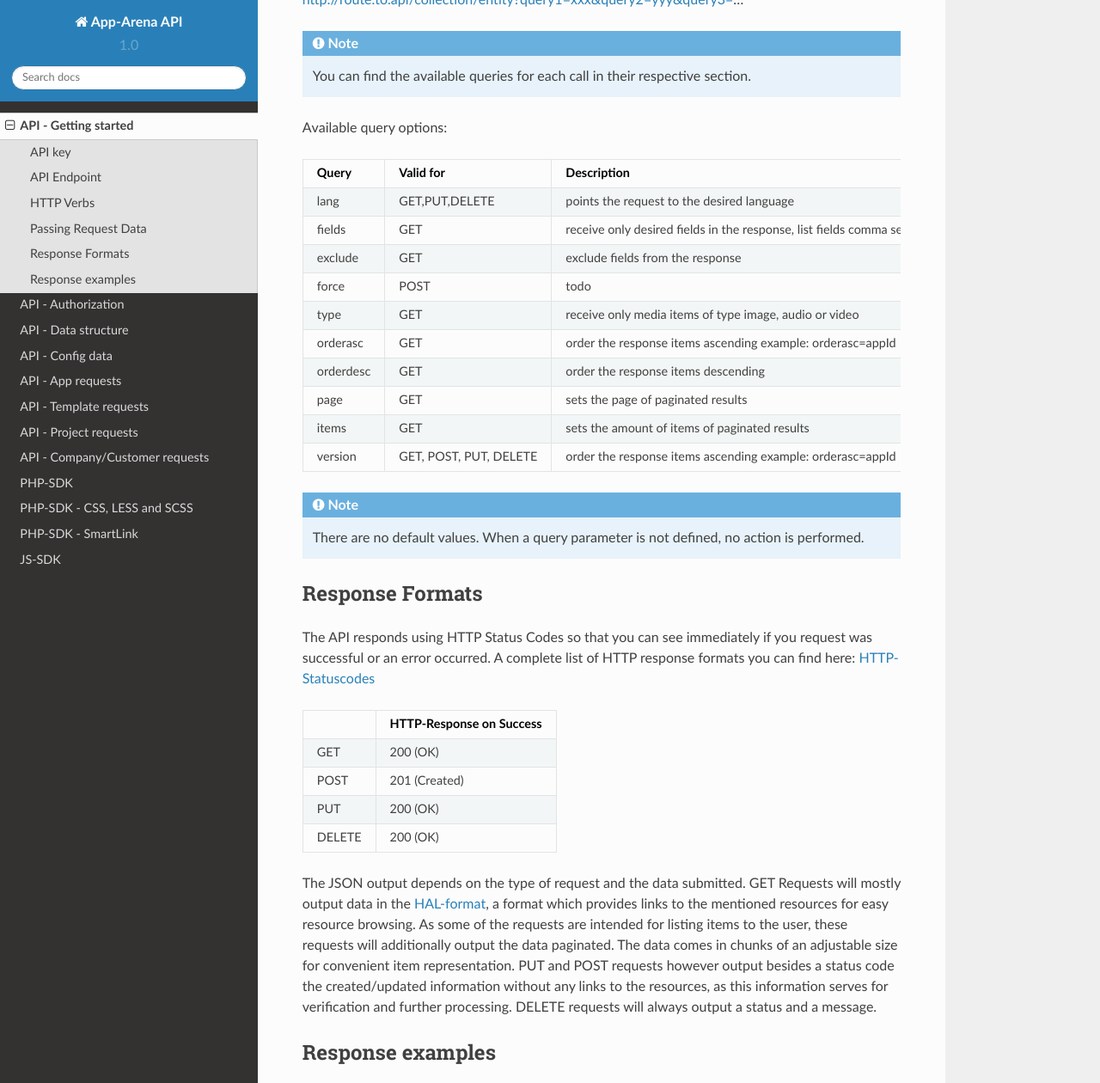
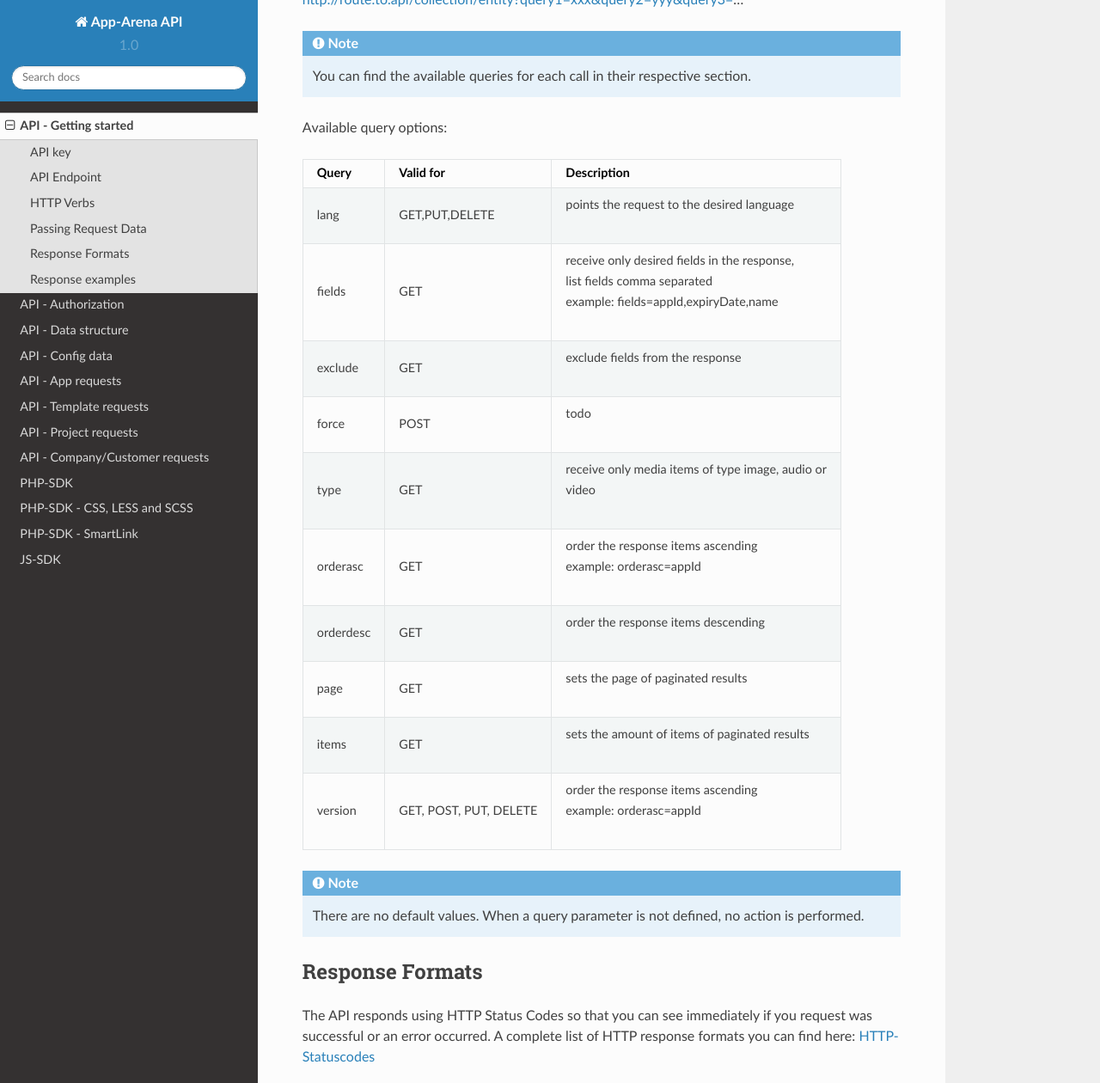
Before and after one commit to apparena/docs, a Sphinx documentation site: the page built from docs/api/001-index.rst, in a window 1280 px wide and 1400 px high, scrolled down 1067 px, cut to the strip 0-1260 px from the top of the window. Shown: the whole strip at 86% size. Built offline with Sphinx 7.4.7 and the Read the Docs theme 2.0.0, drawn with Linux system fonts in a browser that asks for light colours.

```diff
--- a/docs/api/001-index.rst
+++ b/docs/api/001-index.rst
@@ -57,30 +57,30 @@ Available query options:
 +------------+--------------------------+-------------------------------------------------------+
 | Query      | Valid for                | Description                                           |
 +============+==========================+=======================================================+
-| lang       | GET,PUT,DELETE           | points the request to the desired language            |
+| lang       | GET,PUT,DELETE           | | points the request to the desired language          |
 +------------+--------------------------+-------------------------------------------------------+
-| fields     | GET                      | receive only desired fields in the response,          |
-|            |                          | list fields comma separated                           |
-|            |                          | example: fields=appId,expiryDate,name                 |
+| fields     | GET                      | | receive only desired fields in the response,        |
+|            |                          | | list fields comma separated                         |
+|            |                          | | example: fields=appId,expiryDate,name               |
 +------------+--------------------------+-------------------------------------------------------+
-| exclude    | GET                      | exclude fields from the response                      |
+| exclude    | GET                      | | exclude fields from the response                    |
 +------------+--------------------------+-------------------------------------------------------+
-| force      | POST                     | todo                                                  |
+| force      | POST                     | | todo                                                |
 +------------+--------------------------+-------------------------------------------------------+
-| type       | GET                      | receive only media items of type image, audio or      |
-|            |                          | video                                                 |
+| type       | GET                      | | receive only media items of type image, audio or    |
+|            |                          | | video                                               |
 +------------+--------------------------+-------------------------------------------------------+
-| orderasc   | GET                      | order the response items ascending                    |
-|            |                          | example: orderasc=appId                               |
+| orderasc   | GET                      | | order the response items ascending                  |
+|            |                          | | example: orderasc=appId                             |
 +------------+--------------------------+-------------------------------------------------------+
-| orderdesc  | GET                      | order the response items descending                   |
+| orderdesc  | GET                      | | order the response items descending                 |
 +------------+--------------------------+-------------------------------------------------------+
-| page       | GET                      | sets the page of paginated results                    |
+| page       | GET                      | | sets the page of paginated results                  |
 +------------+--------------------------+-------------------------------------------------------+
-| items      | GET                      | sets the amount of items of paginated results         |
+| items      | GET                      | | sets the amount of items of paginated results       |
 +------------+--------------------------+-------------------------------------------------------+
-| version    | GET, POST, PUT, DELETE   | order the response items ascending                    |
-|            |                          | example: orderasc=appId                               |
+| version    | GET, POST, PUT, DELETE   | | order the response items ascending                  |
+|            |                          | | example: orderasc=appId                             |
 +------------+--------------------------+-------------------------------------------------------+
 
 .. Note:: There are no default values. When a query parameter is not defined, no action is performed.
```
